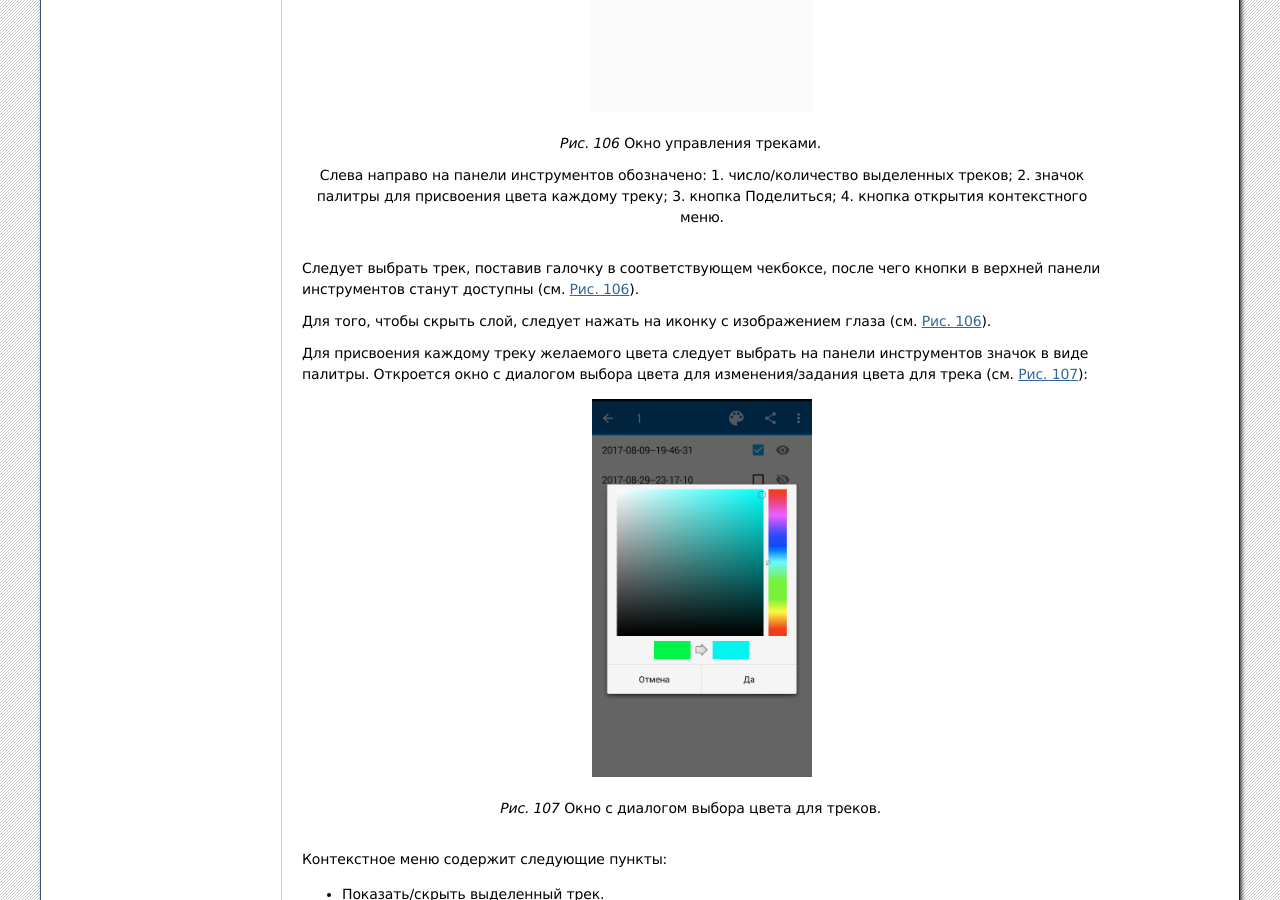
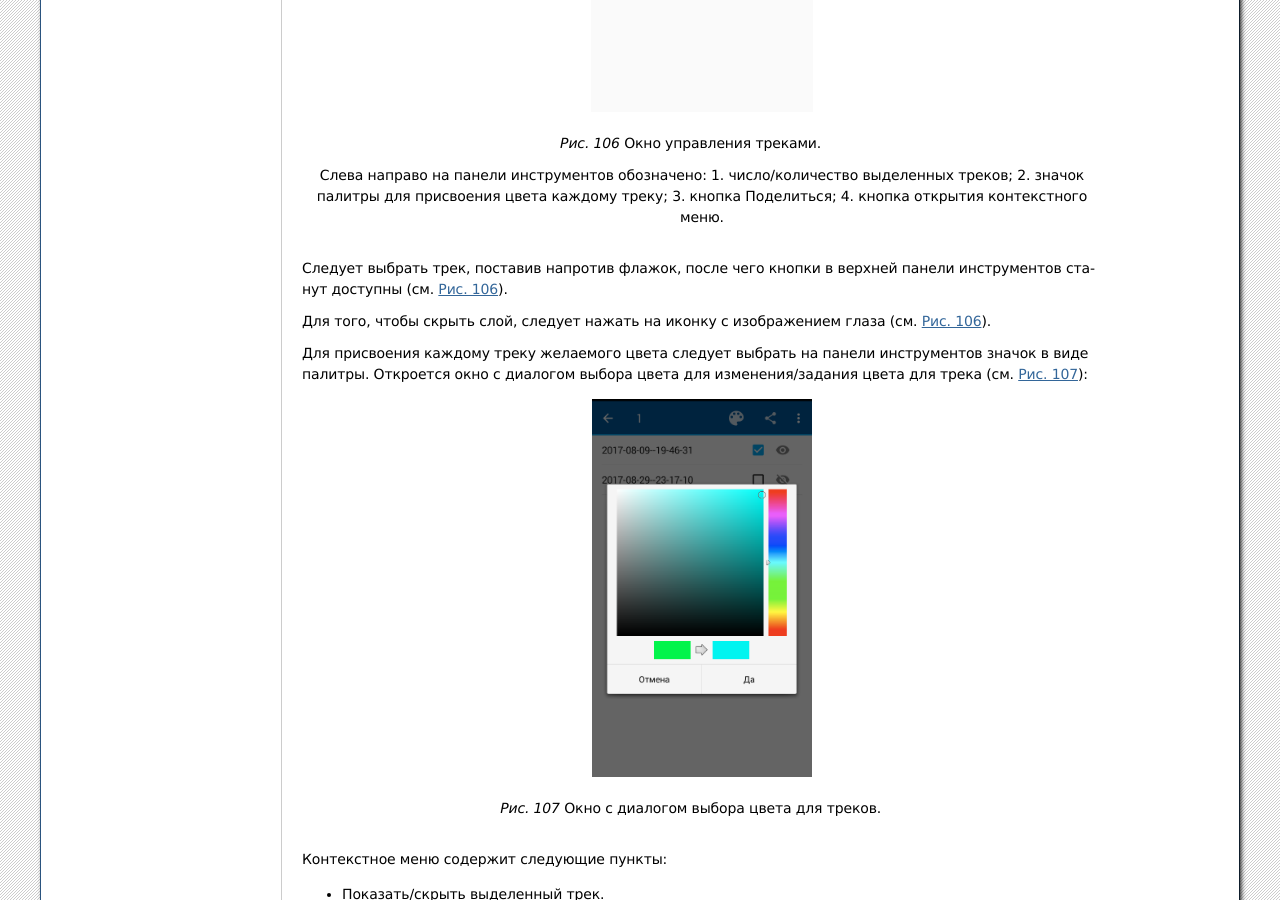
Before and after one commit to nextgis/docs_ngmobile, a Sphinx documentation site: the page built from source/tracks.rst, in a window 1280 px wide and 900 px high, scrolled down 2869 px. Built offline with Sphinx 7.4.7, drawn with Linux system fonts in a browser that asks for light colours; formulas are drawn with MathJax 3.

Commit message:
small changes in 4.6.2 rus doc

```diff
--- a/source/tracks.rst
+++ b/source/tracks.rst
@@ -98,7 +98,7 @@
    3. кнопка Поделиться;
    4. кнопка открытия контекстного меню.
 
-Следует выбрать трек, поставив галочку в соответствующем чекбоксе, после чего кнопки в верхней панели инструментов станут доступны (см. :numref:`ngmobile_settings_track_pic`).
+Следует выбрать трек, поставив напротив флажок, после чего кнопки в верхней панели инструментов станут доступны (см. :numref:`ngmobile_settings_track_pic`).
 
 Для того, чтобы скрыть слой, следует нажать на иконку с изображением глаза (см. :numref:`ngmobile_settings_track_pic`).
 
```
